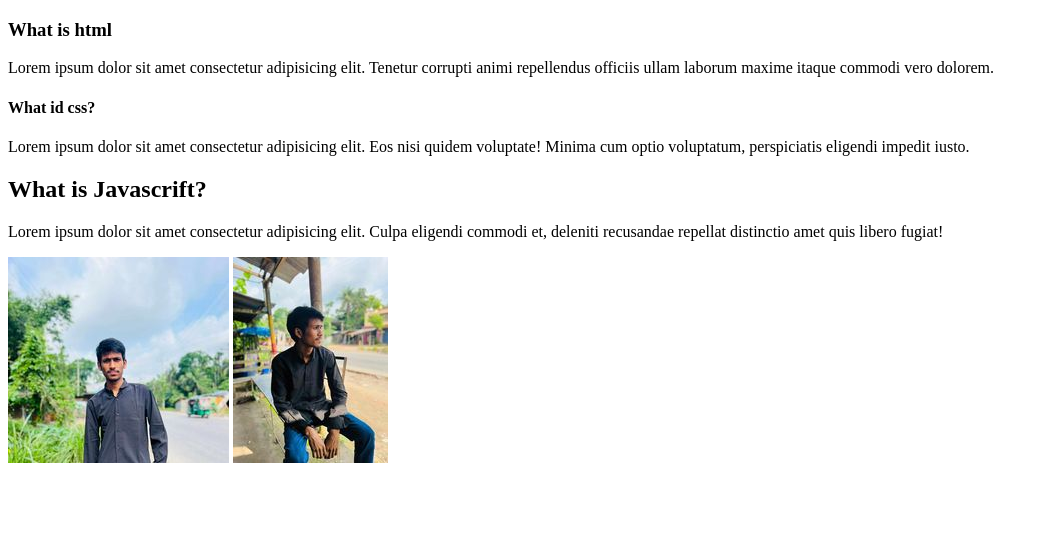
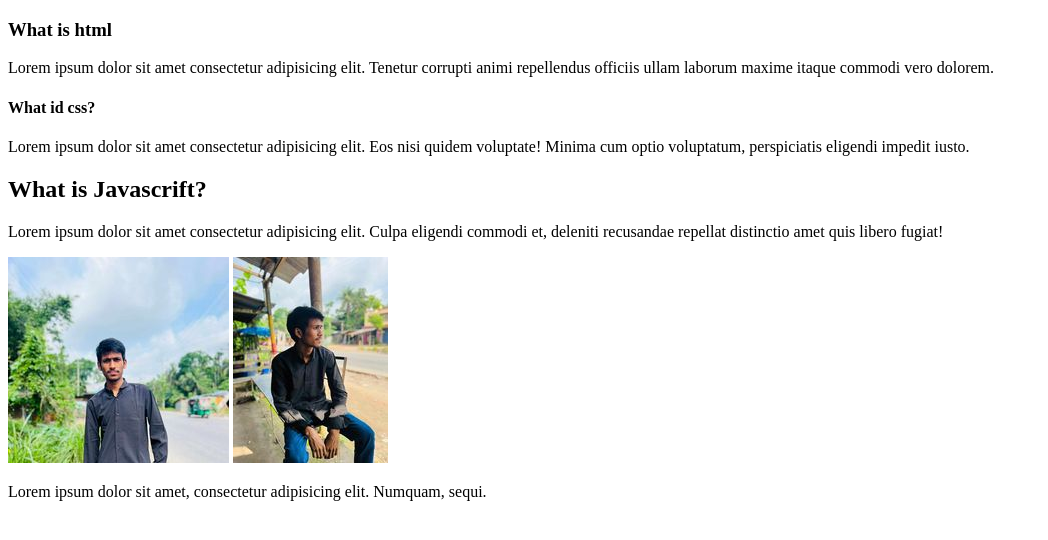
Before and after one commit to Riaz2004/Third_refo, a plain HTML site: page index.html in a window 1280 px wide. Shown: the whole page, without its empty margins (0-1048 px from the left). Drawn offline with Linux system fonts and the light colour scheme.

Commit message:
lorem bash

```diff
--- a/index.html
+++ b/index.html
@@ -14,5 +14,6 @@
     <p>Lorem ipsum dolor sit amet consectetur adipisicing elit. Culpa eligendi commodi et, deleniti recusandae repellat distinctio amet quis libero fugiat!</p>
     <img src="Image_1.jpg" alt="">
     <img src="Image_2.jpg" alt="">
+    <p>Lorem ipsum dolor sit amet, consectetur adipisicing elit. Numquam, sequi.</p>
 </body>
 </html>
```
